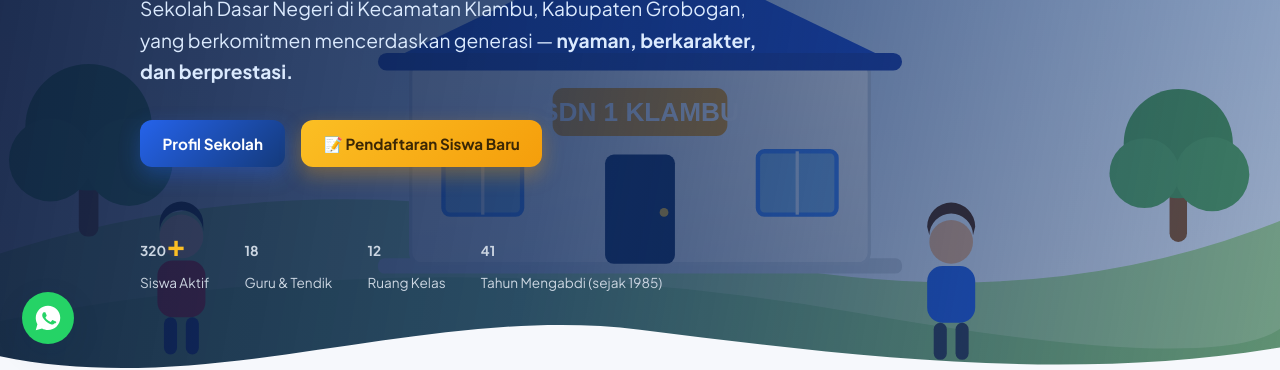
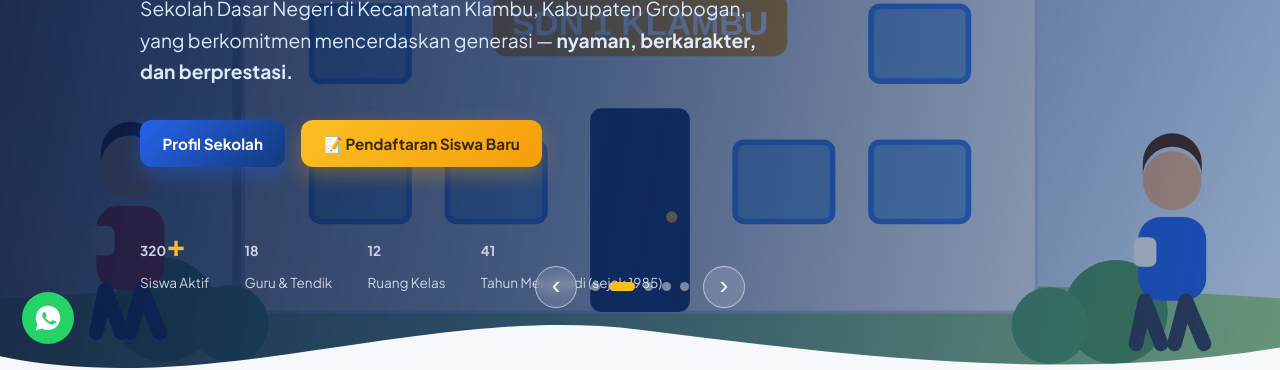
Before and after one commit to muhammadzaidun32-hub/sdn1klambu, a plain HTML site: page index.html in a window 1280 px wide. Shown: the part 434-804 px from the top of the page. Drawn offline with Linux system fonts and the light colour scheme; no server answers.

Commit message:
Hero slider 5 gambar: autoplay + panah + dots tengah bawah

```diff
--- a/css/style.css
+++ b/css/style.css
@@ -73,9 +73,22 @@ nav.menu a.active{background:var(--blue-700);color:#fff}
 
 /* ---------- Hero ---------- */
 .hero{position:relative;min-height:88vh;display:flex;align-items:center;color:#fff;overflow:hidden}
-.hero-bg{position:absolute;inset:0;background:url('../assets/img/hero-sekolah.svg') center/cover no-repeat;transform:scale(1.05);animation:heroZoom 18s ease-out forwards}
+
+/* slider */
+.hero-slider{position:absolute;inset:0;z-index:0;overflow:hidden}
+.hero-slide{position:absolute;inset:0;background:center/cover no-repeat;opacity:0;transform:scale(1.08);transition:opacity 1.1s ease,transform 7s linear}
+.hero-slide.active{opacity:1;transform:scale(1)}
+.hero::after{content:'';position:absolute;inset:0;background:linear-gradient(100deg,rgba(10,25,60,.92) 0%,rgba(15,42,92,.78) 45%,rgba(15,42,92,.35) 100%);z-index:1}
+
+/* kontrol slider: panah + titik — tengah bawah */
+.hero-slider-nav{position:absolute;bottom:4.6rem;left:50%;transform:translateX(-50%);display:flex;align-items:center;gap:.9rem;z-index:4}
+.hs-arrow{width:42px;height:42px;border-radius:50%;border:1.5px solid rgba(255,255,255,.55);background:rgba(255,255,255,.12);backdrop-filter:blur(6px);color:#fff;font-size:1.6rem;line-height:1;cursor:pointer;display:grid;place-items:center;transition:.25s;padding:0 0 3px}
+.hs-arrow:hover{background:rgba(255,255,255,.3);transform:scale(1.08)}
+.hs-dots{display:flex;gap:.55rem;align-items:center}
+.hs-dot{width:9px;height:9px;border-radius:50%;border:none;background:rgba(255,255,255,.45);cursor:pointer;transition:.3s;padding:0}
+.hs-dot.active{background:var(--gold-400);width:26px;border-radius:999px}
+
 @keyframes heroZoom{to{transform:scale(1)}}
-.hero::after{content:'';position:absolute;inset:0;background:linear-gradient(100deg,rgba(10,25,60,.92) 0%,rgba(15,42,92,.78) 45%,rgba(15,42,92,.35) 100%)}
 .hero .container{position:relative;z-index:2;padding:6rem 0 5rem;max-width:1000px}
 .hero-badge{display:inline-flex;align-items:center;gap:.5rem;background:rgba(255,255,255,.14);border:1px solid rgba(255,255,255,.3);padding:.45rem 1rem;border-radius:999px;font-size:.85rem;font-weight:600;letter-spacing:.04em;backdrop-filter:blur(6px)}
 .hero h1{font-size:clamp(2.2rem,5vw,3.8rem);line-height:1.12;margin:1.2rem 0;font-weight:800;letter-spacing:-.02em}
--- a/index.html
+++ b/index.html
@@ -59,7 +59,13 @@
 
 <!-- ===== Hero ===== -->
 <section class="hero">
-  <div class="hero-bg"></div>
+  <div class="hero-slider">
+    <div class="hero-slide active" style="background-image:url('assets/img/hero-sekolah.svg')"></div>
+    <div class="hero-slide" style="background-image:url('assets/img/sekolah-depan.svg')"></div>
+    <div class="hero-slide" style="background-image:url('assets/img/pramuka.svg')"></div>
+    <div class="hero-slide" style="background-image:url('assets/img/kelas-belajar.svg')"></div>
+    <div class="hero-slide" style="background-image:url('assets/img/olahraga.svg')"></div>
+  </div>
   <div class="container">
     <span class="hero-badge">★ Terakreditasi · Lingkungan belajar yang positif</span>
     <h1>Selamat Datang di<br><em>SDN 1 Klambu</em></h1>
@@ -74,6 +80,12 @@
       <div class="stat"><b><span data-count="12">0</span></b><span>Ruang Kelas</span></div>
       <div class="stat"><b><span data-count="41">0</span></b><span>Tahun Mengabdi (sejak 1985)</span></div>
     </div>
+  </div>
+  <!-- Kontrol slider: panah + titik, tengah bawah -->
+  <div class="hero-slider-nav">
+    <button class="hs-arrow" id="hsPrev" aria-label="Slide sebelumnya">‹</button>
+    <div class="hs-dots" id="hsDots"></div>
+    <button class="hs-arrow" id="hsNext" aria-label="Slide berikutnya">›</button>
   </div>
   <svg class="wave" viewBox="0 0 1440 90" preserveAspectRatio="none"><path fill="#f6f8fc" d="M0,60 C240,110 480,0 720,30 C960,60 1200,90 1440,50 L1440,90 L0,90 Z"></path></svg>
 </section>
--- a/js/main.js
+++ b/js/main.js
@@ -21,6 +21,33 @@ function initSdnMain() {
     burger.addEventListener('click', () => setMenu(!menu.classList.contains('open')));
     menu.querySelectorAll('a').forEach(a => a.addEventListener('click', () => setMenu(false)));
     if (backdrop) backdrop.addEventListener('click', () => setMenu(false));
+  }
+
+
+  /* ----- Hero slider (5 gambar, autoplay + panah + dots) ----- */
+  const slides = document.querySelectorAll('.hero-slide');
+  const dotsWrap = document.getElementById('hsDots');
+  if (slides.length && dotsWrap) {
+    let cur = 0, timer;
+    slides.forEach((_, i) => {
+      const d = document.createElement('button');
+      d.className = 'hs-dot' + (i === 0 ? ' active' : '');
+      d.setAttribute('aria-label', 'Ke slide ' + (i + 1));
+      d.addEventListener('click', () => { go(i); restart(); });
+      dotsWrap.appendChild(d);
+    });
+    const dots = dotsWrap.querySelectorAll('.hs-dot');
+    function go(n) {
+      slides[cur].classList.remove('active'); dots[cur].classList.remove('active');
+      cur = (n + slides.length) % slides.length;
+      slides[cur].classList.add('active'); dots[cur].classList.add('active');
+    }
+    function restart() { clearInterval(timer); timer = setInterval(() => go(cur + 1), 5000); }
+    const prev = document.getElementById('hsPrev');
+    const next = document.getElementById('hsNext');
+    if (prev) prev.addEventListener('click', () => { go(cur - 1); restart(); });
+    if (next) next.addEventListener('click', () => { go(cur + 1); restart(); });
+    restart();
   }
 
   /* ----- Header shadow saat scroll ----- */
--- a/js/situs-loader.js
+++ b/js/situs-loader.js
@@ -16,6 +16,8 @@
       document.querySelectorAll('header.nav .brand img, .f-brand img').forEach(img => img.src = s.logo);
     }
     if (s.hero) {
+      const slide1 = document.querySelector('.hero-slide');
+      if (slide1) slide1.style.backgroundImage = `url('${s.hero}')`;
       const hero = document.querySelector('.hero-bg');
       if (hero) hero.style.backgroundImage = `url('${s.hero}')`;
     }
```
